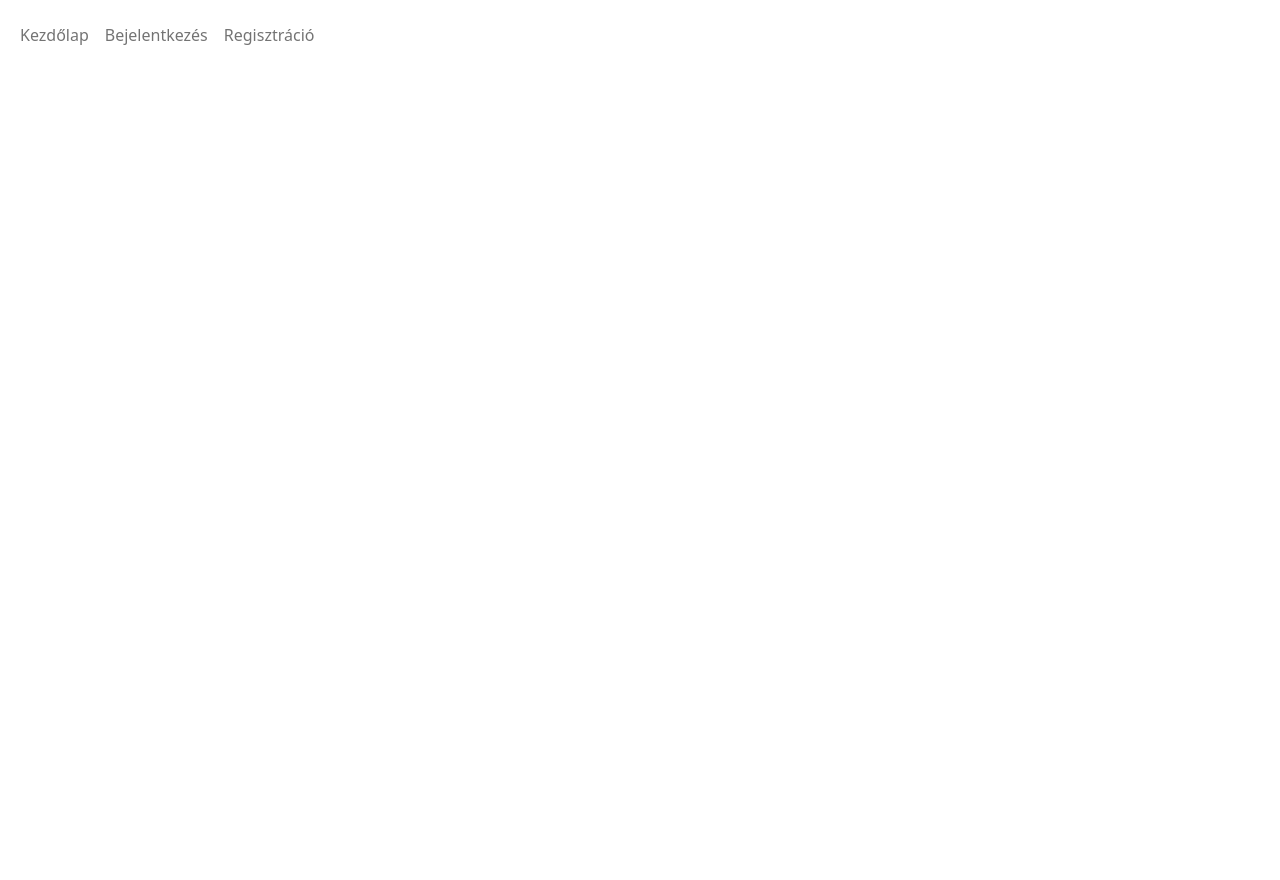
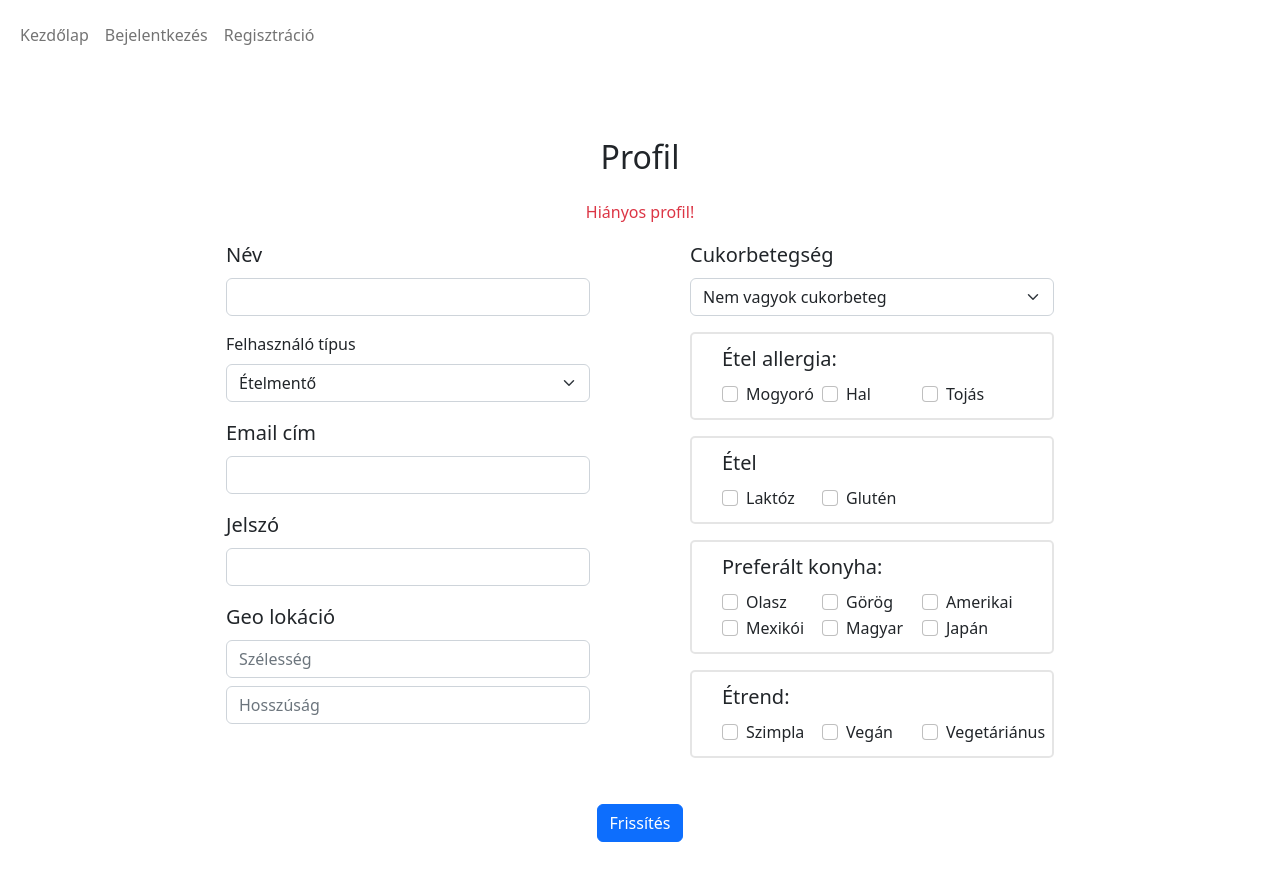
Before and after one commit to Sdavid19/prog24Forg, a Vue app in the folder frontend/: page /profile in a window 1280 px wide. Shown: the top 880 px of the page. Before the commit the page ends 800 px from the top, so only its background shows below. Built offline with nearby package versions, Linux system fonts and the light colour scheme.

Commit message:
profiles design done

```diff
--- /dev/null
+++ b/frontend/src/components/BasicProfileComponenet.vue
@@ -0,0 +1,72 @@
+<template>
+    <div class="signup-container">
+    <form class="p-5">
+    <h2 class="mb-4 text-center">Profil</h2>
+    <div class="profile-grid">
+        <div class="simple">
+            <div class="mb-3">
+                <label for="name main" class="form-label main">Név</label>
+                <input type="text" class="form-control" id="companyName">
+            </div>
+            <div class="mb-3">
+                <label for="companyName" class="form-label name">Felhasználó típus</label>
+                <select class="form-select" aria-label="Default select">
+                    <option selected value="1">Ételmentő</option>
+                    <option value="2">Jótékonysági szervezet</option>
+                    <option value="3">Étel felajánló (cég)</option>
+                </select>
+            </div>
+            <div class="mb-3">
+                <label for="email" class="form-label main">Email cím</label>
+                <input type="email" class="form-control" id="email">
+            </div>
+            <div class="mb-3">
+                <label for="password" class="form-label main">Jelszó</label>
+                <input type="password" class="form-control" id="password">
+            </div>
+            <div class="mb-3">
+                <label class="form-label main">Geo lokáció</label>
+                <input type="text" placeholder="Szélesség" class="form-control mb-2" id="latitude">
+                <input type="text" placeholder="Hosszúság" class="form-control mt-2" id="longitude">
+            </div>
+        </div>
+    </div>
+    <div class="btn-container">
+        <button type="submit" class="btn btn-primary">Frissítés</button>
+    </div>
+</form>
+</div>
+</template>
+
+<script setup>
+
+</script>
+
+<style lang="css" scoped>
+
+.signup-container{
+        min-height: calc(100vh - 100px);
+        display: grid;
+        place-items: center;
+        margin: 20px;
+    }
+    .btn-container{
+        margin-top: 30px;
+        display: flex;
+        justify-content: center;
+    }
+    form{
+        min-width: 300px;
+        width: 40%;
+        max-width: 800px;
+    }
+    .grid{
+        display: grid;
+        grid-template-columns: repeat(3, 100px);
+    }
+    .main, legend{
+        font-size: 20px;
+    }
+
+
+</style>
--- a/frontend/src/components/FoodSaverProfileComponent.vue
+++ b/frontend/src/components/FoodSaverProfileComponent.vue
@@ -1,5 +1,129 @@
 <template>
+    <div class="signup-container">
+    <form class="p-5">
+    <h2 class="mb-4 text-center">Profil</h2>
+    <p class="text-center text-danger">Hiányos profil!</p>
+    <div class="profile-grid">
+        <div class="simple">
+            <div class="mb-3">
+                <label for="name main" class="form-label main">Név</label>
+                <input type="text" class="form-control" id="companyName">
+            </div>
+            <div class="mb-3">
+                <label for="companyName" class="form-label name">Felhasználó típus</label>
+                <select class="form-select" aria-label="Default select">
+                    <option selected value="1">Ételmentő</option>
+                    <option value="2">Jótékonysági szervezet</option>
+                    <option value="3">Étel felajánló (cég)</option>
+                </select>
+            </div>
+            <div class="mb-3">
+                <label for="email" class="form-label main">Email cím</label>
+                <input type="email" class="form-control" id="email">
+            </div>
+            <div class="mb-3">
+                <label for="password" class="form-label main">Jelszó</label>
+                <input type="password" class="form-control" id="password">
+            </div>
+            <div class="mb-3">
+                <label class="form-label main">Geo lokáció</label>
+                <input type="text" placeholder="Szélesség" class="form-control mb-2" id="latitude">
+                <input type="text" placeholder="Hosszúság" class="form-control mt-2" id="longitude">
+            </div>
+        </div>
+        <div class="spec">
+            <div class="mb-3">
+                <label for="companyName" class="form-label main">Cukorbetegség</label>
+                <select class="form-select" aria-label="Default select example" id="diabetes">
+                    <option value="0" selected>Nem vagyok cukorbeteg</option>
+                    <option value="1">1-es típusú</option>
+                    <option value="2">2-es típusú</option>
+                </select>
+            </div>
+            <fieldset class="mb-3">
+                <legend>Étel allergia:</legend>
+                    <div class="grid">
+                    <div class="form-check">
+                        <input class="form-check-input" type="checkbox" id="allergie1" name="mogyoro" value="1" >
+                        <label class="form-check-label" for="allergie1">Mogyoró</label>
+                    </div>
+                    <div class="form-check">
+                        <input class="form-check-input" type="checkbox" id="allergie2" name="hal" value="2" >
+                        <label class="form-check-label" for="allergie2">Hal</label>
+                    </div>
+                    <div class="form-check">
+                        <input class="form-check-input" type="checkbox" id="allergie3" name="tojas" value="3" >
+                        <label class="form-check-label" for="allergie3">Tojás</label>
+                    </div>
+                </div>
+            </fieldset>
+            <fieldset class="mb-3">
+                <legend>Étel</legend>
+                <div class="grid">
+                    <div class="form-check">
+                        <input class="form-check-input" type="checkbox" value="1">
+                        <label class="form-check-label" for="defaultCheck1">Laktóz</label>
+                    </div>
+                    <div class="form-check">
+                        <input class="form-check-input" type="checkbox" value="2" >
+                        <label class="form-check-label" for="defaultCheck2">Glutén</label>
+                    </div>
+                </div>
+            </fieldset>
+            <fieldset class="mb-3">
+                <legend>Preferált konyha: </legend>
+                <div class="grid">
+                    <div class="form-check">
+                    <input class="form-check-input" type="checkbox" id="kitchen1" value="1" >
+                    <label class="form-check-label" for="kitchen1">Olasz</label>
+                    </div>
+                <div class="form-check">
+                    <input class="form-check-input" type="checkbox" id="kitchen2" value="2" >
+                    <label class="form-check-label" for="kitchen2">Görög</label>
+                </div>
+                <div class="form-check">
+                    <input class="form-check-input" type="checkbox" id="kitchen3" value="3"  >
+                    <label class="form-check-label" for="kitchen3">Amerikai</label>
+                </div>
+                <div class="form-check">
+                    <input class="form-check-input" type="checkbox" id="kitchen4" value="4">
+                    <label class="form-check-label" for="kitchen4">Mexikói</label>
+                </div>
+                <div class="form-check">
+                    <input class="form-check-input" type="checkbox" id="kitchen5" value="5" >
+                    <label class="form-check-label" for="kitchen5">Magyar</label>
+                </div>
+                <div class="form-check">
+                    <input class="form-check-input" type="checkbox" id="kitchen6" value="6" >
+                    <label class="form-check-label" for="kitchen6">Japán</label>
+                </div>
+                </div>
 
+            </fieldset>
+            <fieldset class="mb-3">
+                <legend>Étrend:</legend>
+                <div class="grid">
+                    <div class="form-check">
+                    <input class="form-check-input" type="checkbox" id="diet1" value="1" >
+                    <label class="form-check-label" for="diet1">Szimpla</label>
+                    </div>
+                <div class="form-check">
+                    <input class="form-check-input" type="checkbox" id="diet2" value="2" >
+                    <label class="form-check-label" for="diet2">Vegán</label>
+                </div>
+                <div class="form-check">
+                    <input class="form-check-input" type="checkbox" id="diet3" value="3"  >
+                    <label class="form-check-label" for="diet3">Vegetáriánus</label>
+                </div>
+                </div>
+            </fieldset>
+        </div>
+    </div>
+    <div class="btn-container">
+        <button type="submit" class="btn btn-primary">Frissítés</button>
+    </div>
+</form>
+</div>
 </template>
 
 <script setup>
@@ -8,4 +132,34 @@
 
 <style lang="css" scoped>
 
+.signup-container{
+        min-height: calc(100vh - 100px);
+        display: grid;
+        place-items: center;
+        margin: 20px;
+    }
+    .btn-container{
+        margin-top: 30px;
+        display: flex;
+        justify-content: center;
+    }
+    .grid{
+        display: grid;
+        grid-template-columns: repeat(3, 100px);
+    }
+    .profile-grid{
+        display: grid;
+        grid-template-columns: 1fr 1fr;
+        gap: 100px;
+    }
+    fieldset{
+        padding: 10px 30px !important;
+        border: 2px solid rgba(0, 0, 0, 0.1) !important;
+        border-radius: 5px;
+    }
+    .main, legend{
+        font-size: 20px;
+    }
+
+
 </style>
--- a/frontend/src/views/ProfileView.vue
+++ b/frontend/src/views/ProfileView.vue
@@ -4,6 +4,7 @@
 
 <script setup>
     import FoodSaverProfileComponent from '../components/FoodSaverProfileComponent.vue';
+    import BasicProfileComponenet from '../components/BasicProfileComponenet.vue';
 </script>
 
 <style lang="css" scoped>
--- a/frontend/src/views/auth/SignupView.vue
+++ b/frontend/src/views/auth/SignupView.vue
@@ -21,6 +21,11 @@
         <div class="mb-3">
             <label for="password" class="form-label">Jelszó</label>
             <input type="password" class="form-control" id="password">
+        </div>
+        <div class="mb-3">
+                <label class="form-label main">Geo lokáció</label>
+                <input type="text" placeholder="Szélesség" class="form-control mb-2" id="latitude">
+                <input type="text" placeholder="Hosszúság" class="form-control mt-2" id="longitude">
         </div>
         <div>
             <p class="text-center text-danger error">Hiba!</p>
```
